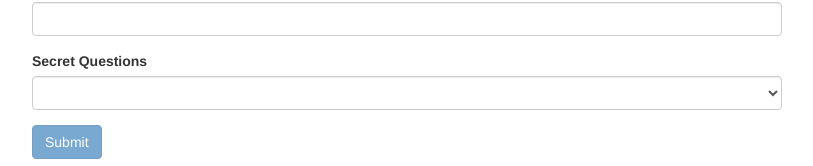
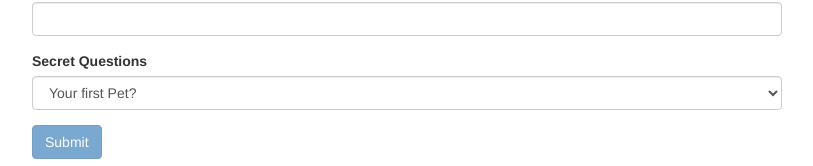
Before and after one commit to jimmyzhu710/template-driven-form, an Angular app: page / in a window 1280 px wide. Shown: the part 161-327 px from the top of the page, without its empty margins (233-1046 px from the left). Built offline with nearby package versions, Linux system fonts and the light colour scheme.

Commit message:
193. Set Default Values ngModel property bind

```diff
--- a/src/app/app.component.html
+++ b/src/app/app.component.html
@@ -16,7 +16,7 @@
                 </div>
                 <div class="form-group">
                     <label for="secret">Secret Questions</label>
-                    <select id="secret" class="form-control" ngModel name="secret">
+                    <select id="secret" class="form-control" [ngModel]="defaultQuestion" name="secret">
             <option value="pet">Your first Pet?</option>
             <option value="teacher">Your first teacher?</option>
           </select>
--- a/src/app/app.component.ts
+++ b/src/app/app.component.ts
@@ -8,6 +8,7 @@
 })
 export class AppComponent {
   @ViewChild('f', { static: true }) signupForm: NgForm;
+  defaultQuestion = 'pet';
 
   suggestUserName() {
     const suggestedName = 'Superuser';
```
